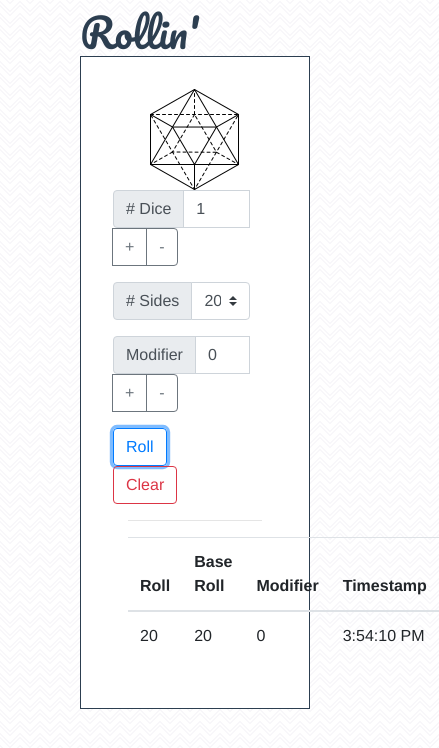
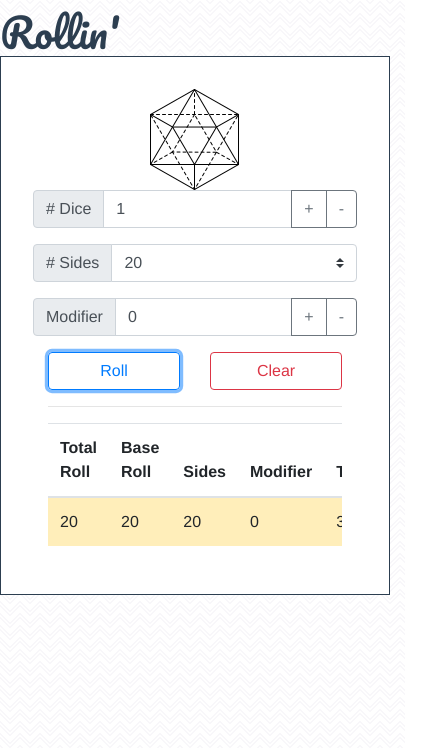
Before and after one commit to cmpadden/polyhedral-helper, a Vue app: page / in a window 390 px wide. Both pictures are taken after a click on the button "Roll". Shown: the top 748 px of the page, 439 px wide, since content can reach past the window. Built offline with nearby package versions, Linux system fonts and the light colour scheme.

Commit message:
Improved responsive design

```diff
--- a/src/App.vue
+++ b/src/App.vue
@@ -1,11 +1,17 @@
 <template>
   <div id="app">
+    <b-row>
+      <b-col/>
+      <b-col sm="10">
         <div id="nav">
           <h1>Rollin'</h1>
         </div>
         <div class="view-container">
           <router-view/>
         </div>
+      </b-col>
+      <b-col/>
+    </b-row>
   </div>
 </template>
 
@@ -24,8 +30,6 @@ body {
   -moz-osx-font-smoothing: grayscale;
   /* text-align: center; */
   color: #2c3e50;
-  margin-left: 5em;
-  margin-right: 5em;
 }
 
 #nav {
@@ -53,5 +57,4 @@ body {
   border-width: 1px;
 
 }
-
 </style>
--- a/src/components/DiceRoller.vue
+++ b/src/components/DiceRoller.vue
@@ -3,10 +3,10 @@
   <b-container fluid>
 
     <b-row>
-      <b-col>
-        <b-img center v-bind:src="dice_image" fluid alt="Dice"></b-img>
+      <b-col sm="12" md="2" class="text-center align-self-center" >
+          <b-img v-bind:src="dice_image" fluid alt="Die"></b-img>
       </b-col>
-      <b-col cols="10">
+      <b-col sm="12" md="10">
         <b-row>
           <div class="input-group mb-3">
             <div class="input-group-prepend">
@@ -45,11 +45,11 @@
     </b-row>
 
     <b-row>
-      <b-col lg="1" class="pl-0">
-        <b-button v-on:click="roll" variant="outline-primary">Roll</b-button>
+      <b-col xs="6" class="text-center">
+        <b-button block v-on:click="roll" variant="outline-primary">Roll</b-button>
       </b-col>
-      <b-col lg="1" class="pl-0">
-        <b-button v-on:click="clear" variant="outline-danger">Clear</b-button>
+      <b-col xs="6" class="text-center">
+        <b-button block v-on:click="clear" variant="outline-danger">Clear</b-button>
       </b-col>
     </b-row>
 
@@ -59,7 +59,7 @@
       <!-- <div> -->
       <!-- Average: {{ stats.average }} -->
       <!-- </div> -->
-      <b-table hover :items="roll_result"></b-table>
+      <b-table responsive hover :items="roll_result"></b-table>
     </div>
 
 </b-container>
@@ -111,11 +111,12 @@ export default {
 
         // `unshift` to prepend value to array
         this.roll_result.unshift({
-          roll: mod_value,
+          total_roll: mod_value,
           base_roll: base_value,
+          sides: this.num_sides,
           modifier: this.mod_amount,
           timestamp: roll_time.toLocaleTimeString(),
-          _cellVariants:  base_value === this.num_sides ? { value: 'warning' } : {}
+          _rowVariant:  base_value === this.num_sides ? 'warning' : null
         })
       }
     },
```
Lines whose indentation alone changed are shown as unchanged.
